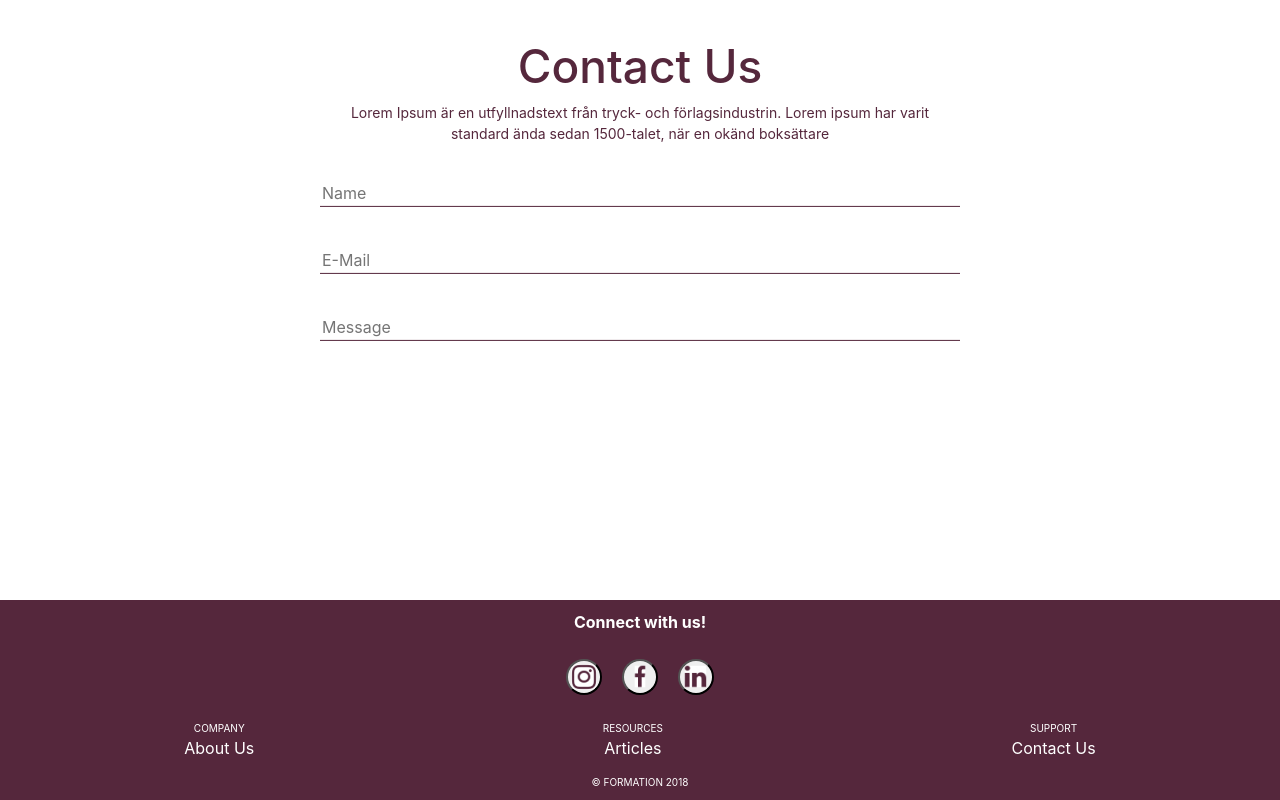
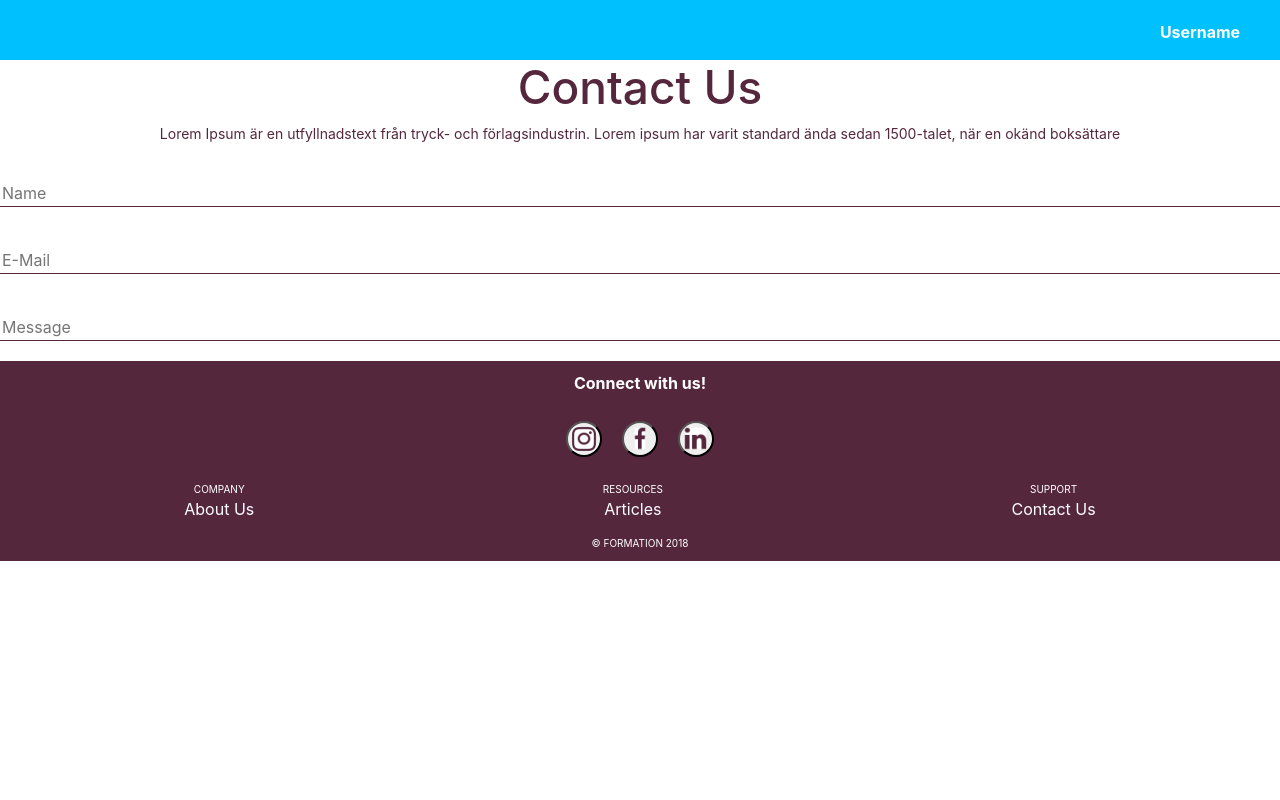
Before and after one commit to Diasks/u10-business-idea-formation, a React (Create React App) app in the folder client/: page /Contact in a window 1280 px wide. Built offline with nearby package versions, Linux system fonts and the light colour scheme.

Commit message:
Move Header and Footer to another components

```diff
--- a/client/src/App.js
+++ b/client/src/App.js
@@ -1,6 +1,5 @@
 import React, { Component } from "react";
 import { BrowserRouter as Router, Route } from "react-router-dom";
-import Footer from "./components/layout/Footer";
 import Profile from "./components/pages/Profile";
 import Welcome from "./components/Welcome";
 import About from "./components/pages/About";
@@ -24,7 +23,6 @@ class App extends Component {
             <Route path="/Profession" exact component={Profession} />
             <Route path="/About" exact component={About} />
             <Route path="/Contact" exact component={Contact} />
-            <Footer />
           </div>
         </div>
       </Router>
--- a/client/src/components/Welcome.js
+++ b/client/src/components/Welcome.js
@@ -3,6 +3,7 @@ import styled from "styled-components/macro";
 import { BrowserRouter as Router, NavLink, Route } from "react-router-dom";
 import { colors, TemplatePicture } from "./Common";
 import PageTwo from './pages/PageTwo';
+import Footer from "./layout/Footer";
 
 import AppealPic from "../assets/placeholder.png";
 
@@ -154,6 +155,7 @@ function Welcome() {
           <AppealPicture />
         </Appeal>
       </Offer>
+      <Footer />
     </WelcomePage>
   );
 }
--- a/client/src/components/layout/Footer.js
+++ b/client/src/components/layout/Footer.js
@@ -12,7 +12,6 @@ const FooterDiv = styled.div`
   align-items: center;
   padding: 10px;
   height: 200px;
-  position: absolute;
   left: 0;
   bottom: 0;
   right: 0;
--- a/client/src/components/pages/About.js
+++ b/client/src/components/pages/About.js
@@ -1,16 +1,18 @@
 import React from "react";
 import { BrowserRouter as Router, NavLink, Route } from "react-router-dom";
+import Footer from "../layout/Footer";
+import Header from "../layout/Header";
 
 
 let styleHeader = {
   backgroundColor: "#ffffff",
-  padding: "60px",
   textAlign: "center",
   //fontFamily: "palatino"
 };
 let styleHeader1 = {
   textTransform: "uppercase",
   marginBottom: "60px",
+  height: "300px",
   color: "#55273c",
   fontSize: "40px",
   textAlign: "center"
@@ -25,6 +27,7 @@ let styleParagraph = {
 function About() {
   return (
     <div class="bgSection" style={styleHeader}>
+      <Header />
       <h1 style={styleHeader1}>- Our Mission - </h1>
       <div class="aboutParagraph" style={styleParagraph}>
         <p>
@@ -45,6 +48,7 @@ function About() {
           id aliquet risus.
         </p>
       </div>
+      <Footer />
     </div>
   );
 }
--- a/client/src/components/pages/Contact.js
+++ b/client/src/components/pages/Contact.js
@@ -1,13 +1,7 @@
 import React from "react";
+import Footer from "../layout/Footer";
+import Header from "../layout/Header";
 
-
-const styleHeader = {
-  textAlign: "center",
-  position: "absolute",
-  top: "25%",
-  left: "50%",
-  transform: "translate(-50%, -50%)"
-};
 const styleHeader1 = {
   color: "#55273c",
   fontSize: "46px"
@@ -17,12 +11,6 @@ const styleGraph = {
   fontSize: "14px"
 };
 
-const styleForm = {
-  position: "absolute",
-  top: "50%",
-  left: "50%",
-  transform: "translate(-50%, -50%)"
-};
 
 const styleInput = {
   width: "100%",
@@ -37,14 +25,16 @@ const styleInput = {
   outline: "none"
 };
 
-
 function Contact() {
   return (
-    <div class="header" style={styleHeader}>
+    <div>
+      <Header />
+      <div class="header" >
         <h1 style={styleHeader1}>Contact Us</h1>
         <p style={styleGraph}>
-        Lorem Ipsum är en utfyllnadstext från tryck- och förlagsindustrin. Lorem
-        ipsum har varit standard ända sedan 1500-talet, när en okänd boksättare
+          Lorem Ipsum är en utfyllnadstext från tryck- och förlagsindustrin.
+          Lorem ipsum har varit standard ända sedan 1500-talet, när en okänd
+          boksättare
         </p>
 
         <div class="form">
@@ -55,6 +45,8 @@ function Contact() {
           </form>
         </div>
       </div>
+      <Footer />
+    </div>
   );
 }
 export default Contact;
--- a/client/src/components/pages/Profile.js
+++ b/client/src/components/pages/Profile.js
@@ -1,5 +1,6 @@
 import React from "react";
 import Header from "../layout/Header";
+import Footer from "../layout/Footer";
 import styled from "styled-components/macro";
 import { colors } from "../Common";
 import { Tab, Tabs, TabList, TabPanel } from "react-tabs";
@@ -100,6 +101,7 @@ function Profile() {
           </TabPanel>
         </Tabs>
       </Body>
+      <Footer />
     </div>
   );
 }
```
Lines whose indentation alone changed are shown as unchanged.
